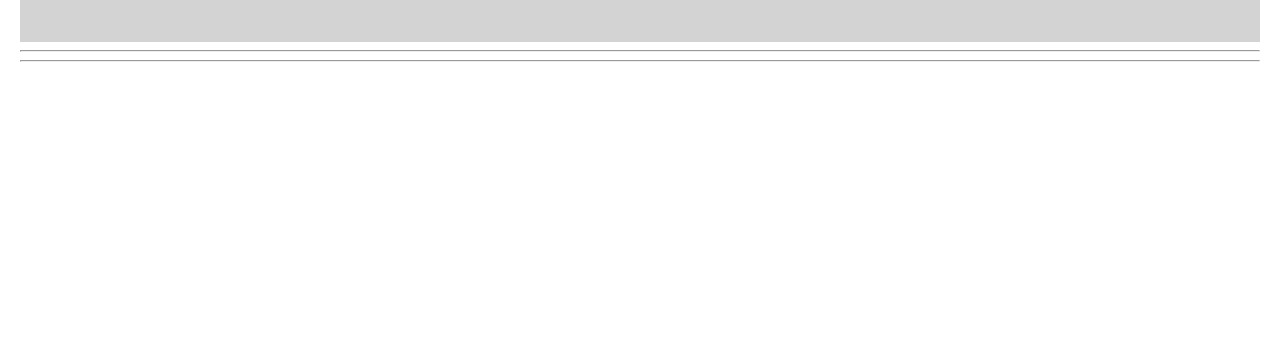
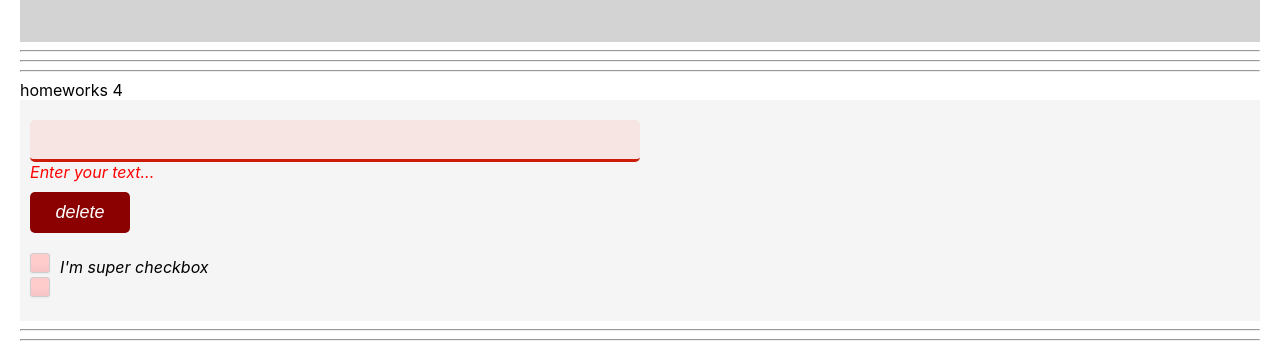
Before and after one commit to Daria0109/react-homeworks, a React (Create React App) app: page / in a window 1280 px wide. Shown: the part 564-920 px from the top of the page. Before the commit the page ends 800 px from the top, so only its background shows below. Built offline with nearby package versions, Linux system fonts and the light colour scheme.

Commit message:
homework-4

```diff
--- a/src/p1-main/m1-ui/u1-app/App.tsx
+++ b/src/p1-main/m1-ui/u1-app/App.tsx
@@ -3,6 +3,7 @@
 import HW1 from '../../../p2-homeworks/h1/HW1';
 import HW2 from '../../../p2-homeworks/h2/HW2';
 import HW3 from '../../../p2-homeworks/h3/HW3';
+import HW4 from '../../../p2-homeworks/h4/HW4';
 
 function App() {
     return (
@@ -11,7 +12,7 @@
             <HW1/>
             <HW2/>
             <HW3/>
-            {/*<HW4/>*/}
+            <HW4/>
             {/*<HW5/>*/}
 
         </div>
```
